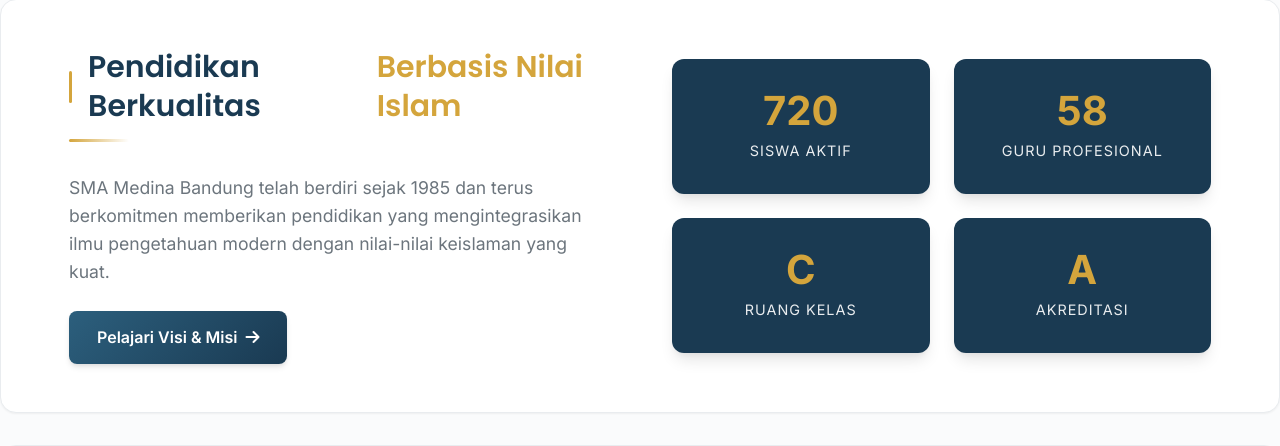
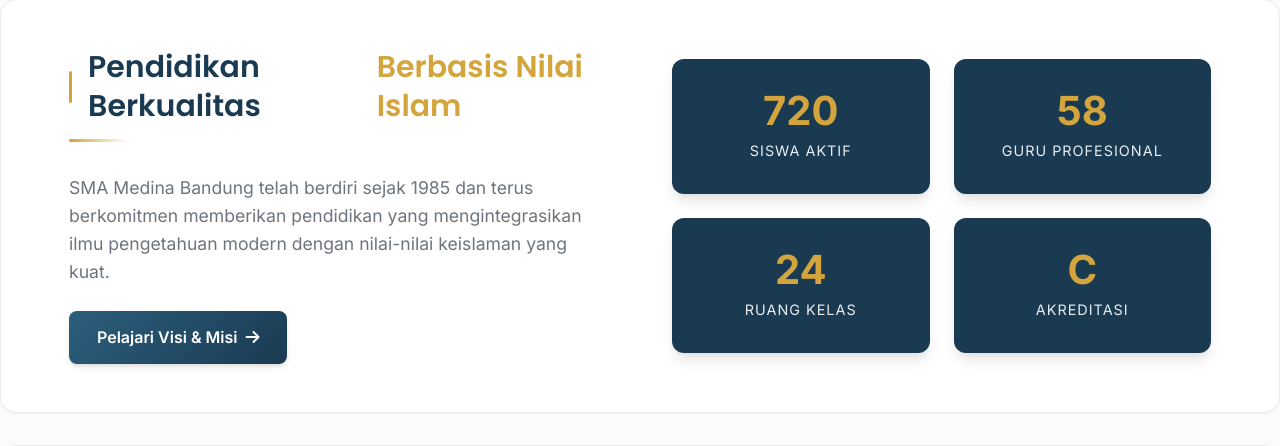
Before and after one commit to madlanh/medinaProject, a Flask app: page / in a window 1280 px wide. Shown: the part 809-1255 px from the top of the page. Run offline with Flask 3, Linux system fonts and the light colour scheme; data that the repository does not hold is empty.

Commit message:
Update index.html

```diff
--- a/templates/index.html
+++ b/templates/index.html
@@ -69,11 +69,11 @@
                     <div class="stat-label">Guru Profesional</div>
                 </div>
                 <div class="stat-item">
-                    <div class="stat-number">{{ sekolah_info.akreditasi if sekolah_info and sekolah_info.akreditasi else 'C' }}</div>
+                    <div class="stat-number">{{ sekolah_info.jumlah_kelas if sekolah_info else '24' }}</div>
                     <div class="stat-label">Ruang Kelas</div>
                 </div>
                 <div class="stat-item">
-                    <div class="stat-number">A</div>
+                    <div class="stat-number">{{ sekolah_info.akreditasi if sekolah_info and sekolah_info.akreditasi else 'C' }}</div>
                     <div class="stat-label">Akreditasi</div>
                 </div>
             </div>
```
